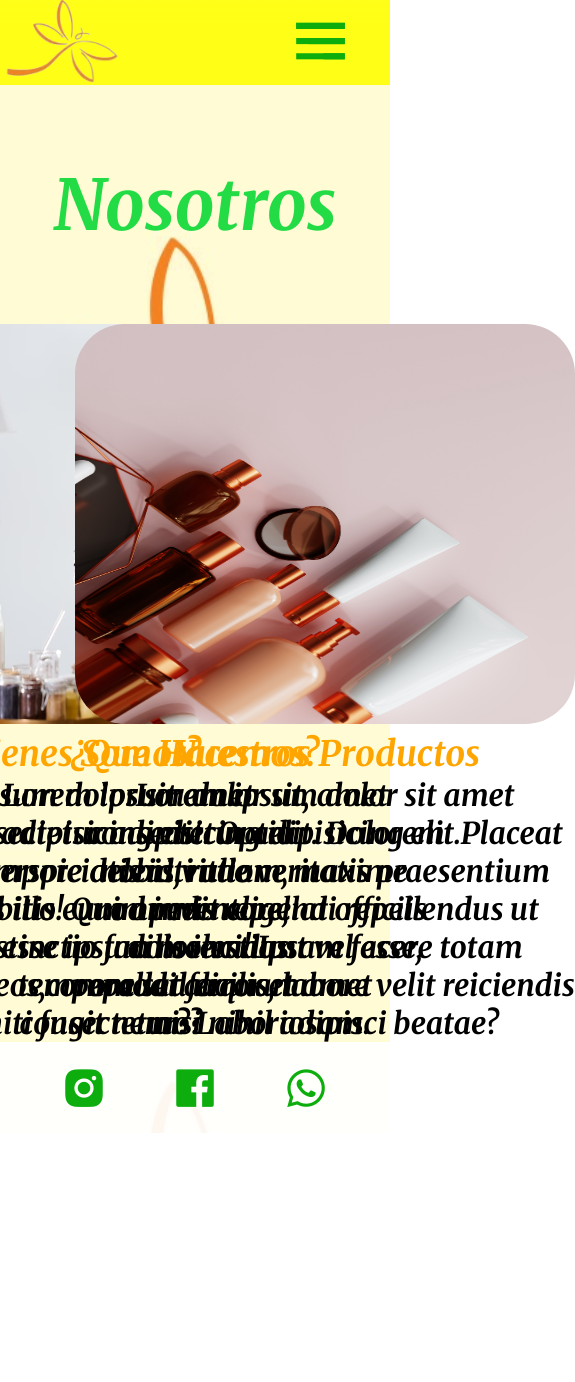
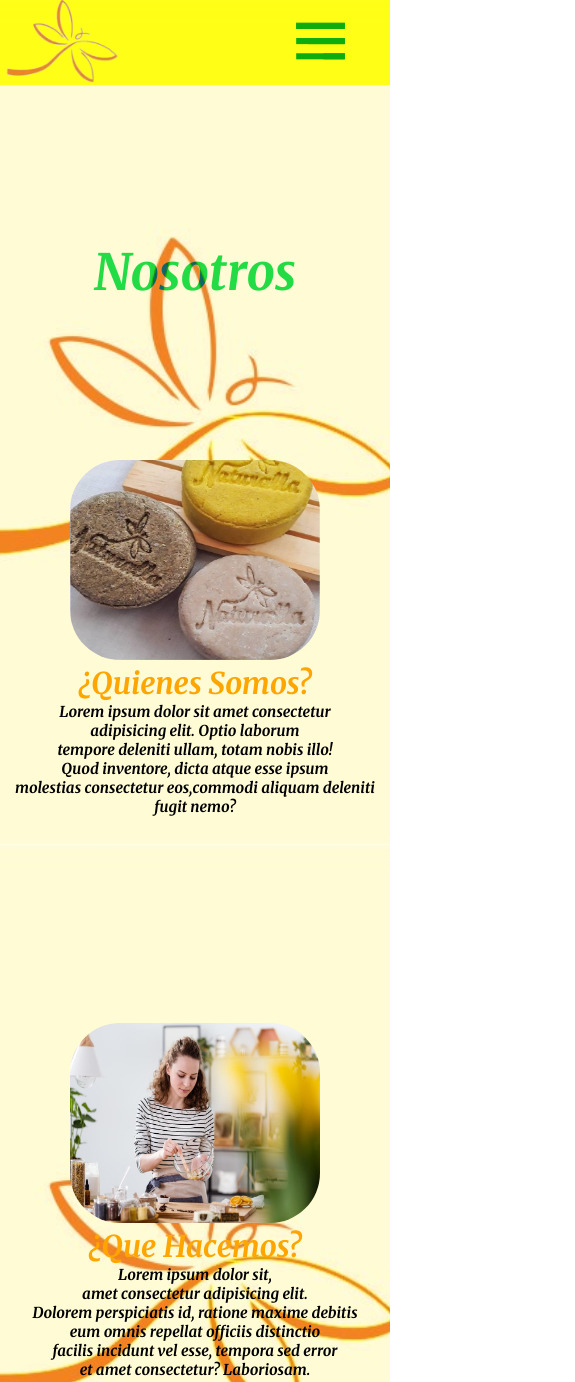
Before and after one commit to federicoravina/naturalla-39385, a plain HTML site: page pages/nosotros.html in a window 390 px wide. Shown: the top 1382 px of the page, 575 px wide, since content can reach past the window. Before the commit the page ends 1133 px from the top, so only its background shows below. Drawn offline with nearby package versions, Linux system fonts and the light colour scheme.

Commit message:
flex y grid con @media terminado

```diff
--- a/css/style.css
+++ b/css/style.css
@@ -68,11 +68,11 @@
     display: none;
 }
 
-.checkbox:checked ~ .bx-menu {
+.checkbox:checked~.bx-menu {
     display: none;
 }
 
-.checkbox:checked ~ .bx-menu-alt-right {
+.checkbox:checked~.bx-menu-alt-right {
     display: block;
 }
 
@@ -199,6 +199,7 @@ h2 {
     text-decoration: none;
     color: rgb(12, 173, 12);
 }
+
 /* pagina nosotros*/
 
 .nosotros,
@@ -211,59 +212,66 @@ h2 {
     background-size: cover;
     background-attachment: fixed;
 }
-.main-nos{
+
+.main-nos {
     display: grid;
-    grid-template-columns: repeat(6,1fr);
-    grid-template-rows: repeat(8,1fr);
+    grid-template-columns: repeat(6, 1fr);
+    grid-template-rows: repeat(8, 1fr);
 }
-.nos-title{
+
+.nos-title {
     font-size: 70px;
     font-style: italic;
     text-transform: capitalize;
     color: #DC1F90;
     mix-blend-mode: difference;
+
 }
 
-.info{
+.info {
     grid-column: 1/7;
-    grid-row:1/3 ;
+    grid-row: 1/3;
     justify-self: center;
-    align-self:center;
+    align-self: center;
 }
-.card1{
+
+.card1 {
     grid-column: 1/3;
-    grid-row: 3/9;
+    grid-row: 3/8;
 
 
 }
 
-.card2{
+.card2 {
     grid-column: 3/5;
-    grid-row: 3/9;
+    grid-row: 3/8;
 
 }
 
-.card3{
+.card3 {
     grid-column: 5/7;
-    grid-row: 3/9;
+    grid-row: 3/8;
 
 }
-.card1, .card2,.card3 {
-    align-self: center;
-    justify-self: center;
+
+.card1, .card2, .card3 {
+
     text-align: center;
-    font-size: 30px;
+    font-size: 20px;
     font-style: italic;
     font-weight: bold;
-    border-radius: 100px;
+
+
 }
-.i-card{
-width: 500px;
-height: 400px;
+
+.i-card {
+    width: 350px;
+    height: 300px;
     border-radius: 50px;
 
 }
-.p-card{
+
+.p-card {
     font-size: 35px;
     color: orange;
     text-align: center;
@@ -298,7 +306,27 @@ border-radius: 50px;
     .link a {
         font-size: 24px;
     }
+
+    /*pagina nosotros*/
+
+    .nos-title{
+        font-size: 65px;
     }
+    .card1, .card2, .card3 {
+        font-size: 18px;
+
+}
+.i-card {
+    width: 325px;
+    height: 300px;
+
+}
+.main-nos{
+    grid-template-rows: repeat(8,1fr);
+ }
+
+}
+
 
 /*@media de pagina principal y probablemente todas eceptuando el main*/
 @media(max-width:1024px) {
@@ -339,6 +367,25 @@ border-radius: 50px;
         width: 600px;
         font-size: 20px;
     }
+    /*pagina nosotros*/
+    .main-nos{
+       grid-template-rows: repeat(10,1fr);
+    }
+    .card3{
+        grid-column: 2/6;
+        grid-row: 7/10;
+        align-self: center;
+        justify-self: center;
+    }
+    .card2{
+        grid-column: 4/7;
+    }
+    .card1{
+        grid-column: 1/4;
+    }
+    .p-card{
+        font-size: 30px;
+    }
 
 }
 
@@ -349,11 +396,13 @@ border-radius: 50px;
         align-items: center;
         height: 85px;
     }
-    .navbar{
+
+    .navbar {
         position: absolute;
         right: 0px;
 
     }
+
     .nav-links {
         position: absolute;
         top: 42px;
@@ -361,28 +410,35 @@ border-radius: 50px;
         background-color: rgba(255, 255, 0, 0.89);
         gap: 5px;
     }
-    .checkbox{
+
+    .checkbox {
         opacity: 0;
     }
+
     .nav-links {
         display: none;
 
     }
-    .checkbox:checked ~ .nav-links {
+
+    .checkbox:checked~.nav-links {
         display: block;
     }
 
     .icons {
         opacity: 1;
     }
+
     .main {
         grid-template-columns: 0;
 
     }
-    .title h1,h2{
+
+    .title h1,
+    h2 {
         font-size: 75px;
     }
-    h2{
+
+    h2 {
         font-size: 35px;
     }
 
@@ -402,38 +458,92 @@ border-radius: 50px;
     .link a {
         font-size: 50px;
     }
+    /* pagina nosotros*/
+    .main-nos{
+        grid-template-rows: repeat(11,1fr);
+     }
+    .card3{
+        grid-row: 9/11;
+    }
+    .card2{
+        grid-column: 2/6;
+        grid-row: 6/9;
+    }
+    .card1{
+        grid-column: 2/6;
+    }
+
 
 }
 
 
 @media(max-width:425px) {
-    .title h1,h2{
+
+    .title h1,
+    h2 {
         font-size: 60px;
     }
-    h2{
+
+    h2 {
         font-size: 25px;
     }
-    .buscador input{
+
+    .buscador input {
         width: 320px;
     }
+
     .presentacion {
         padding-top: 40px;
     }
-       .title{
+
+    .title {
         align-self: center
     }
+/* pagina nosotros*/
 
+.main-nos{
+    grid-template-columns: 0;
+}
+.nos-title{
+    font-size: 50px;
 }
 
-@media(max-width:375px){
-    .buscador input{
+.i-card{
+    width: 250px;
+    height: 200px;
+}
+.card1,.card2,.card3 {
+    font-size: 15px ;
+}
+}
+
+@media(max-width:375px) {
+    .buscador input {
         width: 270px;
     }
+
     .presentacion {
         padding-top: 40px;
     }
-       .title{
+
+    .title {
         align-self: center
+    }
+ /* pagina nosotros*/
+ .info{
+    grid-row: 1/2;
+ }
+.card1{
+    grid-row: 2/4;
+}
+.card2{
+    grid-row: 4/6;
+}
+.card3{
+    grid-row: 6/8;
+}
+.main-nos{
+    grid-template-rows: repeat(8,1fr);
 }
 
 }
@@ -442,8 +552,14 @@ border-radius: 50px;
     .presentacion {
         padding-top: 60px;
     }
-.title{
+
+    .title {
         align-self: center
+    }
+    /*pagina nosotros*/
+
+    .main-nos{
+        grid-template-rows: repeat(7,200px);
+    }
 
 }
-}
--- a/pages/nosotros.html
+++ b/pages/nosotros.html
@@ -38,27 +38,27 @@
                 <img class="i-card" src="../assets/img/card1.jpg" alt="imagen-1">
                 <div>
                     <p class="p-card">¿quienes somos?</p>
-                <p>Lorem ipsum dolor sit amet consectetur adipisicing elit.  Optio laborum tempore deleniti
-                    ullam,  totam nobis illo! Quod inventore, dicta atque esse ipsum molestias consectetur
-                    eos,commodi aliquam deleniti fugit nemo?</p>
+                    <p>Lorem ipsum dolor sit amet consectetur <br> adipisicing elit. Optio laborum <br> tempore deleniti
+                        ullam, totam nobis illo! <br> Quod inventore, dicta atque esse ipsum <br> molestias consectetur
+                        eos,commodi aliquam deleniti  fugit nemo?</p>
                 </div>
             </section>
             <section class="card2">
                 <img class="i-card" src="../assets/img/card2.jpg" alt="imagen-2">
                 <div>
                     <p class="p-card">¿que hacemos?</p>
-                <p>Lorem ipsum dolor sit,  amet consectetur adipisicing elit.  Dolorem perspiciatis id,
-                    ratione maxime debitis eum omnis  repellat officiis distinctio facilis incidunt vel esse,
-                    tempora sed  error et amet consectetur? Laboriosam.</p>
+                    <p>Lorem ipsum dolor sit,<br> amet consectetur adipisicing elit. <br> Dolorem perspiciatis id,
+                        ratione maxime debitis <br> eum omnis  repellat officiis distinctio <br> facilis incidunt  vel esse,
+                        tempora sed error <br> et amet consectetur? Laboriosam.</p>
                 </div>
             </section>
             <section class="card3">
                 <img class="i-card" src="../assets/img/card3.jpg" alt="imagen-3">
                 <div>
                     <p class="p-card">nuestros productos</p>
-                <p>Lorem ipsum dolor sit  amet consectetur adipisicing elit.Placeat nobis vitae veritatis
-                    praesentium impedit eligendi repellendus ut  dolorem! Ipsam facere totam repellat facilis,
-                    labore velit reiciendis nisi nihil adipisci beatae?</p>
+                    <p>Lorem ipsum dolor sit amet <br> consectetur adipisicing elit. <br> Placeat nobis vitae veritatis
+                        praesentium impedit eligendi <br> repellendus ut dolorem! Ipsam facere <br> totam repellat facilis,
+                        labore velit reiciendis <br> nisi nihil adipisci beatae?</p>
                 </div>
             </section>
         </main>
```
Also changed, not shown: pages/productos.html (+4 -1 lines). Lines whose indentation alone changed are shown as unchanged.
